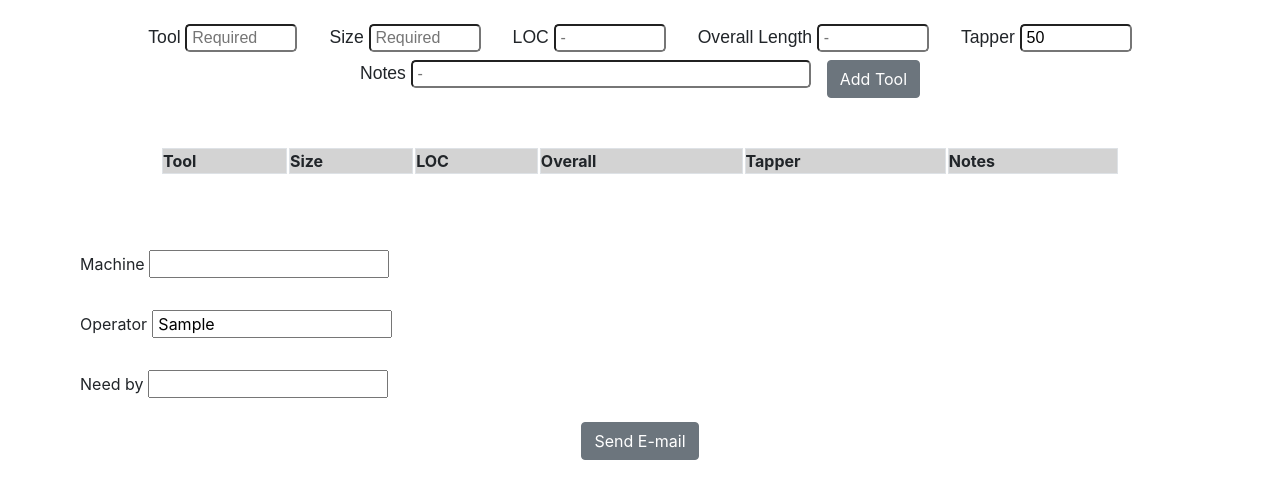
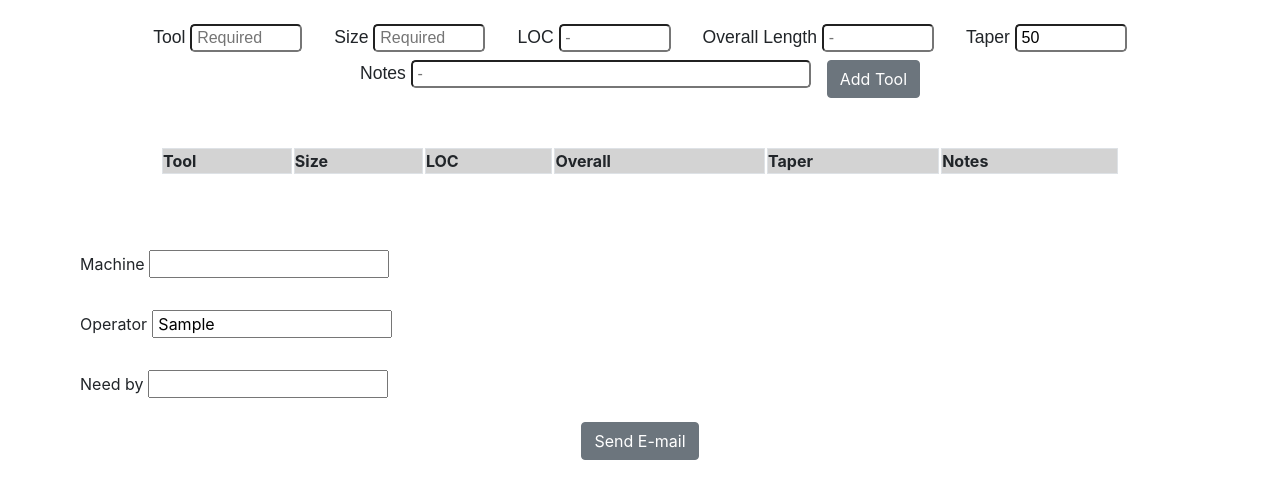
Before and after one commit to MatthewSoutherland/Manufacturing_App, a Flask app: page /toollist in a window 1280 px wide. Shown: the part 56-555 px from the top of the page. Run offline with Flask 2, Linux system fonts and the light colour scheme; the visitor is signed in with stand-in values (Sample User, id 1); lists and menus that the app fills with data are empty; some libraries are stand-ins or nearby versions.

Commit message:
fix: tapper > taper

```diff
--- a/templates/toollist.html
+++ b/templates/toollist.html
@@ -127,7 +127,7 @@ main%}
     </div>
     <div class="tool-page-div">
       <label
-        >Tapper
+        >Taper
         <input
           id="tapper"
           type="text"
@@ -174,7 +174,7 @@ main%}
               <th class="table-bordered">Size</th>
               <th class="table-bordered">LOC</th>
               <th class="table-bordered">Overall</th>
-              <th class="table-bordered">Tapper</th>
+              <th class="table-bordered">Taper</th>
               <th class="table-bordered">Notes</th>
             </tr>
           </thead>
```
